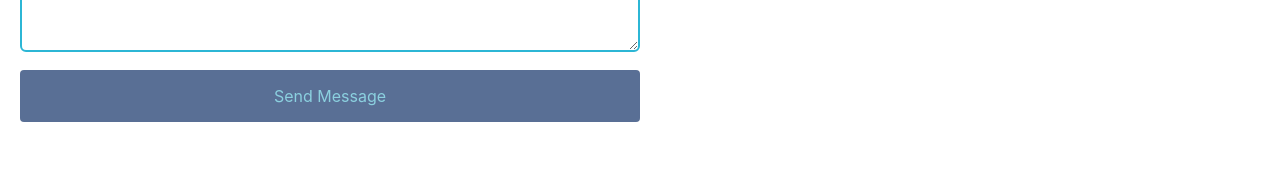
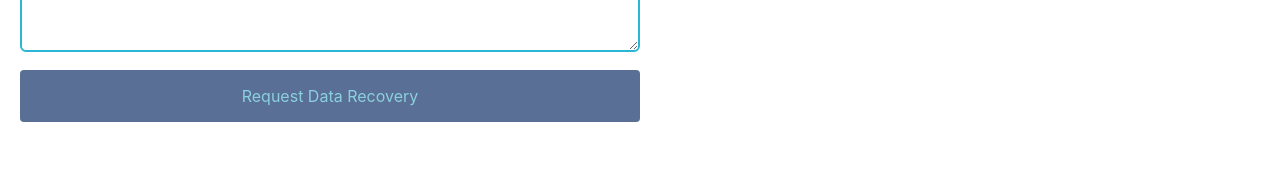
Before and after one commit to MrMalty/website, a Nuxt app: page /datarecovery in a window 1280 px wide. Shown: the part 1035-1207 px from the top of the page. Built offline with nearby package versions, Linux system fonts and the light colour scheme.

Commit message:
update button on contact forms

```diff
--- a/components/landing/CsContactForm.vue
+++ b/components/landing/CsContactForm.vue
@@ -115,7 +115,7 @@ onMounted(() => {
       </div>
     </div>
     <LandingButton type="submit" styleName="primary" size="lg" block
-      >Send Message</LandingButton
+      >Request Service</LandingButton
     >
     <div id="result" class="mt-3 text-center"></div>
   </form>
--- a/components/landing/DrContactForm.vue
+++ b/components/landing/DrContactForm.vue
@@ -115,7 +115,7 @@ onMounted(() => {
       </div>
     </div>
     <LandingButton type="submit" styleName="primary" size="lg" block
-      >Send Message</LandingButton
+      >Request Data Recovery</LandingButton
     >
     <div id="result" class="mt-3 text-center"></div>
   </form>
--- a/components/landing/VcContactForm.vue
+++ b/components/landing/VcContactForm.vue
@@ -115,7 +115,7 @@ onMounted(() => {
       </div>
     </div>
     <LandingButton type="submit" styleName="primary" size="lg" block
-      >Send Message</LandingButton
+      >Request Virus Clean</LandingButton
     >
     <div id="result" class="mt-3 text-center"></div>
   </form>
```
